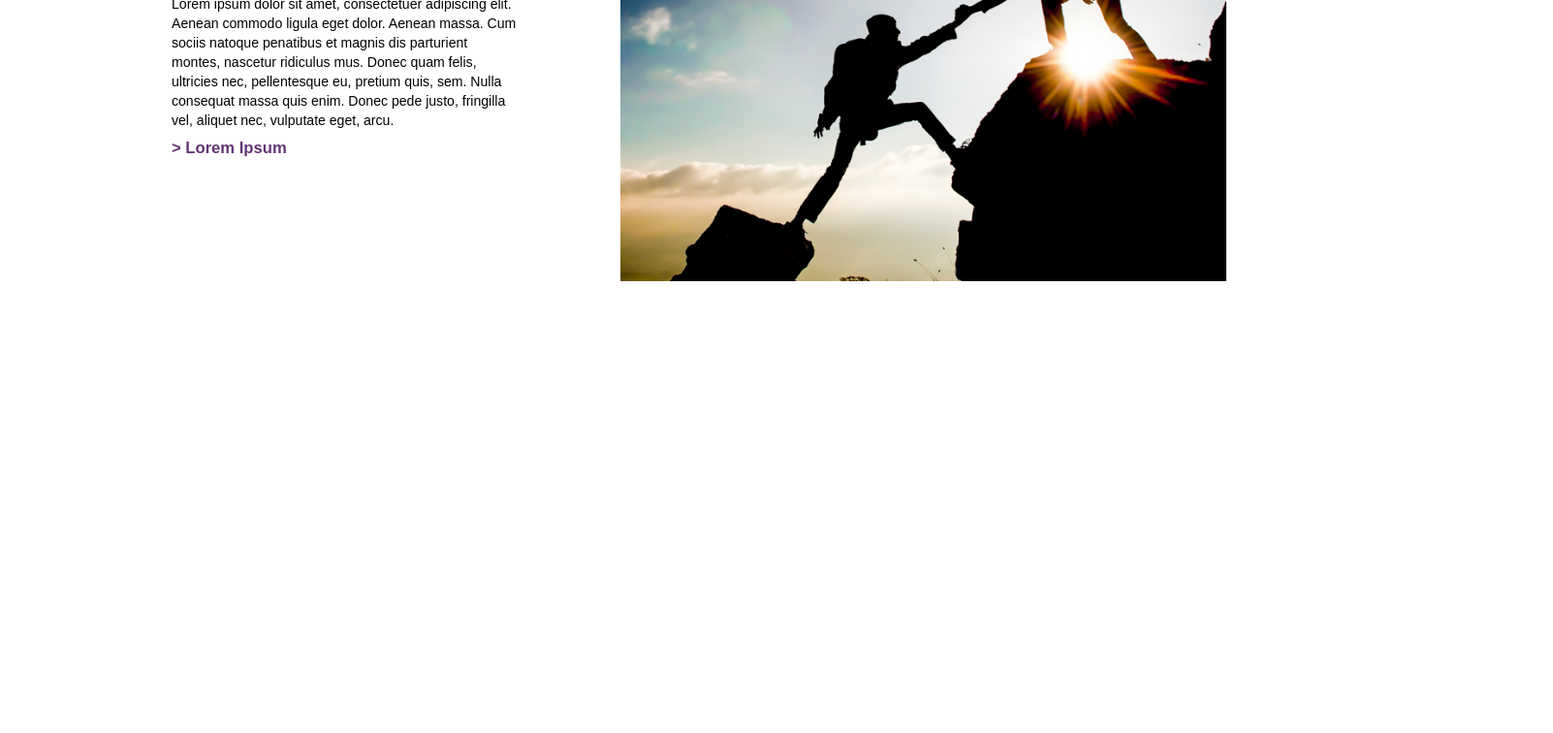
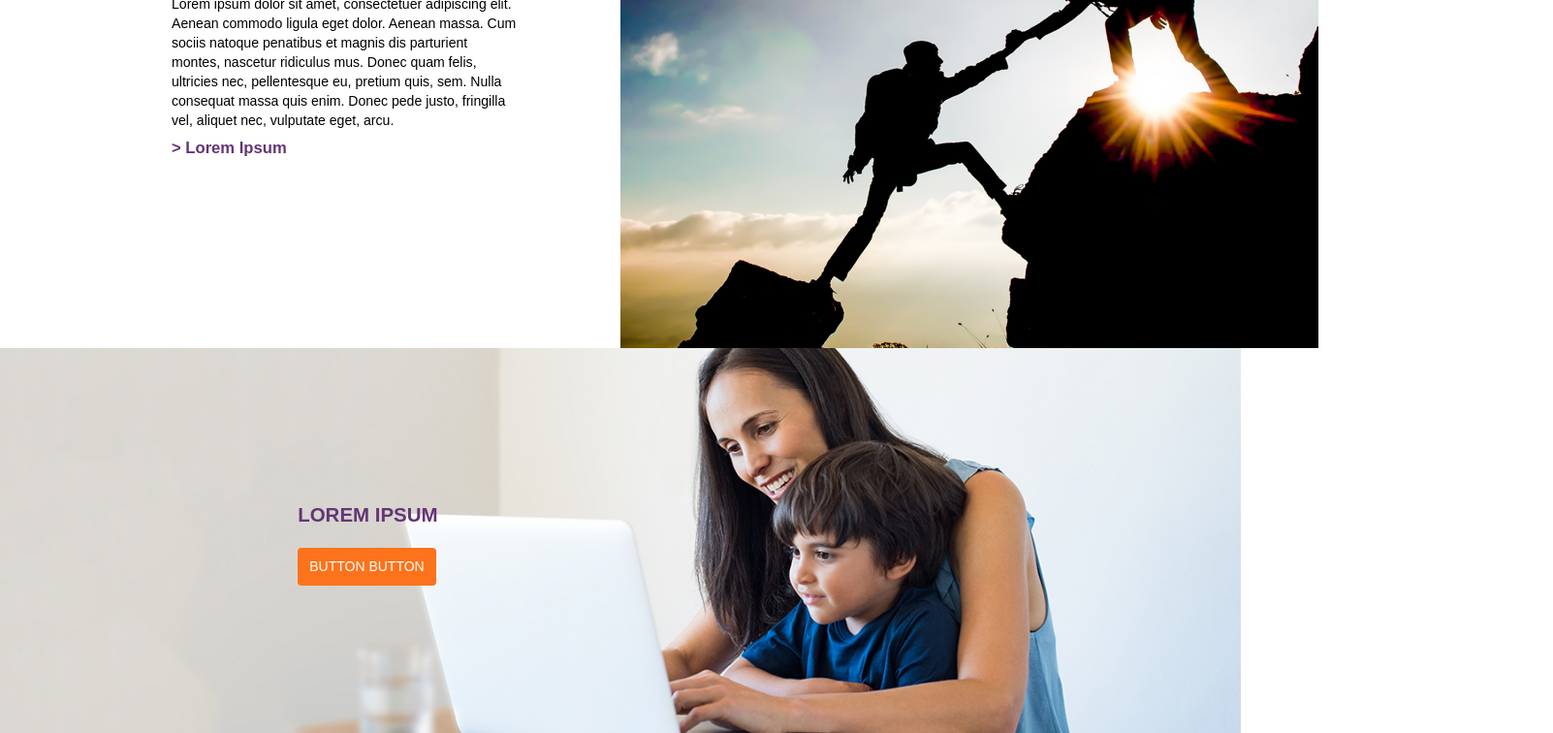
Before and after one commit to chasmit/frontend-dev-test, a React (Create React App) app: page / in a window 1280 px wide. Shown: the part 807-1563 px from the top of the page at 97% size, 1602 px wide, since content can reach past the window. Before the commit the page ends 1097 px from the top, so only its background shows below. Built offline with nearby package versions, Linux system fonts and the light colour scheme.

Commit message:
Banner 3 - mother and child with text

```diff
--- a/src/App.js
+++ b/src/App.js
@@ -3,12 +3,14 @@ import './App.css';
 
 import Hero from './components/Hero/Hero';
 import Sunrise from './components/Sunrise/Sunrise';
+import MotherAndChild from './components/MotherAndChild/MotherAndChild';
 
 function App() {
   return (
     <Container className="app-container">
       <Hero/>
       <Sunrise/>
+      <MotherAndChild/>
     </Container>
   );
 }
--- a/src/components/Hero/Hero.jsx
+++ b/src/components/Hero/Hero.jsx
@@ -13,7 +13,7 @@ function Hero() {
     }
 
     return (
-        <Container className="hero" id="hero">
+        <Container className="hero container" id="hero">
             <Row className="hero-row-logo">
                 <Image
                     src={LogoWhite}
--- /dev/null
+++ b/src/components/MotherAndChild/MotherAndChild.jsx
@@ -0,0 +1,33 @@
+import React, { useState } from 'react';
+import { Button, Col, Container, Row } from 'react-bootstrap';
+
+import "./MotherAndChild.scss";
+
+function MotherAndChild() {
+    const [animated,setAnimated] = useState(false);
+
+    const handleClick = () => {
+        setAnimated(true);
+        setTimeout(() => {
+            setAnimated(false);
+        }, 1000)
+    };
+
+    return (
+        <Container className="mother-and-child container" id="mother-and-child">
+            <Row>
+                <Col className="col-md-12 mother-and-child-text">
+                    <h1>LOREM IPSUM</h1>
+                    <Button
+                        className={animated ? "button-clicked" : "button"}
+                        onClick={handleClick}
+                    >
+                        BUTTON BUTTON
+                    </Button>
+                </Col>
+            </Row>
+        </Container>
+    )
+};
+
+export default MotherAndChild;
--- /dev/null
+++ b/src/components/MotherAndChild/MotherAndChild.scss
@@ -0,0 +1,44 @@
+@keyframes ripple-effect {
+    to {
+      transform: scale(2);
+      opacity: 0;
+    }
+  }
+
+.mother-and-child {
+    display:grid;
+    min-width: 100vw;
+    background: url(../../assets/mother-and-child.jpg) no-repeat center;
+    background-size: cover;
+    padding:0;
+
+    &-text {
+        height:20vw;
+        margin: 11vw 0vw 0vw 24vw;
+
+        & h1 {
+            color:#633576;
+            font-size: 1.6vw;
+            font-weight:bold;
+        }
+
+        .button {
+            color:white;
+            height:3vw;
+            background-color:#fc731b;
+            margin-top:1vw;
+            cursor:pointer;
+            border:0;
+            margin-top:1vw;
+
+            &-clicked {
+                color:white;
+                height:3vw;
+                background-color:#fc731b;
+                margin-top:1vw;
+                transform:rotate(360deg);
+                transition: transform 1s ease-in-out;
+            }
+        }
+    }
+}
--- a/src/components/Sunrise/Sunrise.jsx
+++ b/src/components/Sunrise/Sunrise.jsx
@@ -6,7 +6,7 @@ import "./Sunrise.scss";
 
 function Sunrise() {
     return (
-        <Container className="sunrise" id="sunrise">
+        <Container className="sunrise container" id="sunrise">
             <Row className="row">
                 <Col className="col-md-6 sunrise-col-text">
                     <h1>LOREM IPSUM</h1>
--- a/src/components/Sunrise/Sunrise.scss
+++ b/src/components/Sunrise/Sunrise.scss
@@ -27,9 +27,9 @@
             font-weight:600;
         }
     }
-    &-col-image .hikers-sunrise {
+    &-col-image .sunrise-col-image {
         background-size: cover;
         width:100%;
-        height:100%;
+        height:auto;
     }
 }
```
